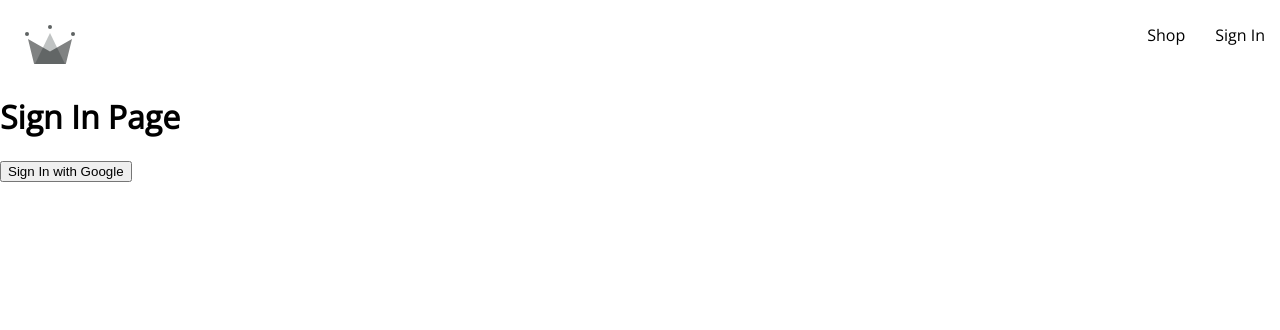
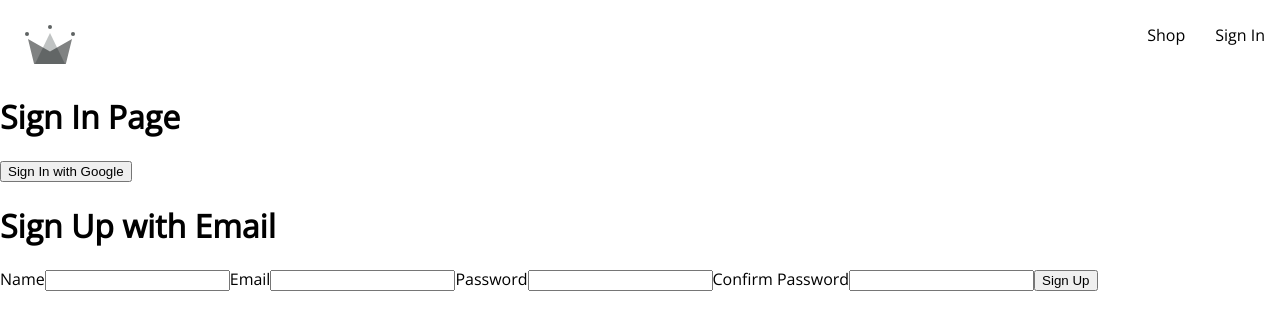
Before and after one commit to widiaseren/react-clothing-shop, a React (Create React App) app: page /sign-in in a window 1280 px wide. Shown: the top 330 px of the page. Built offline with nearby package versions, Linux system fonts and the light colour scheme.

Commit message:
[ADD] sign up page:

```diff
--- /dev/null
+++ b/src/components/sign-up/sign-up-form.component.jsx
@@ -0,0 +1,69 @@
+import { useState } from "react";
+
+const defaultFormFields = {
+  name: '',
+  email: '',
+  password: '',
+  confirmPassword: ''
+}
+
+const SignUpForm = () => {
+  const [ formFields, setFormFields ] = useState(defaultFormFields);
+  const { name, email, password, confirmPassword } = formFields;
+
+  // console.log(formFields)
+
+  const handleChange = (event) => {
+    const { name, value } = event.target;
+
+    setFormFields({...formFields, [name]: value})
+  };
+
+  return (
+    <div>
+      <h1>Sign Up with Email</h1>
+      <form onClick={() => {}}>
+        <label>Name</label>
+        <input
+          type="name"
+          name="name"
+          value={name}
+          onChange={handleChange}
+          required
+        />
+
+        <label>Email</label>
+        <input
+          type="email"
+          name="email"
+          value={email}
+          onChange={handleChange}
+          required
+        />
+
+        <label>Password</label>
+        <input
+          type="password"
+          name="password"
+          value={password}
+          onChange={handleChange}
+          required
+        />
+
+        <label>Confirm Password</label>
+        <input
+          type="password"
+          name="confirmPassword"
+          value={confirmPassword}
+          onChange={handleChange}
+          required
+        />
+
+        <button type="submit"> Sign Up </button>
+
+      </form>
+    </div>
+  )
+}
+
+export default SignUpForm;
--- a/src/routes/sign-in/sign-in.component.jsx
+++ b/src/routes/sign-in/sign-in.component.jsx
@@ -1,3 +1,4 @@
+import SignUpForm from '../../components/sign-up/sign-up-form.component';
 import { signInWithGooglePopUp, createUserDocumentFromAuth } from '../../utils/firebase/firebase.component';
 
 const SignIn = () => {
@@ -16,6 +17,8 @@ const SignIn = () => {
       <button onClick={logGoogleUser}>
         Sign In with Google
       </button>
+
+      <SignUpForm />
     </div>
   )
 }
--- a/src/utils/firebase/firebase.component.js
+++ b/src/utils/firebase/firebase.component.js
@@ -43,7 +43,7 @@ export const signInWithGooglePopUp = () => signInWithPopup(auth, provider);
 export const db = getFirestore();
 
 export const createUserDocumentFromAuth = async (userAuth) => {
-  console.log(userAuth);
+  // console.log(userAuth);
 
   const userDocRef = doc(db, 'users', userAuth.uid);
   // console.log(userDocRef)
```
